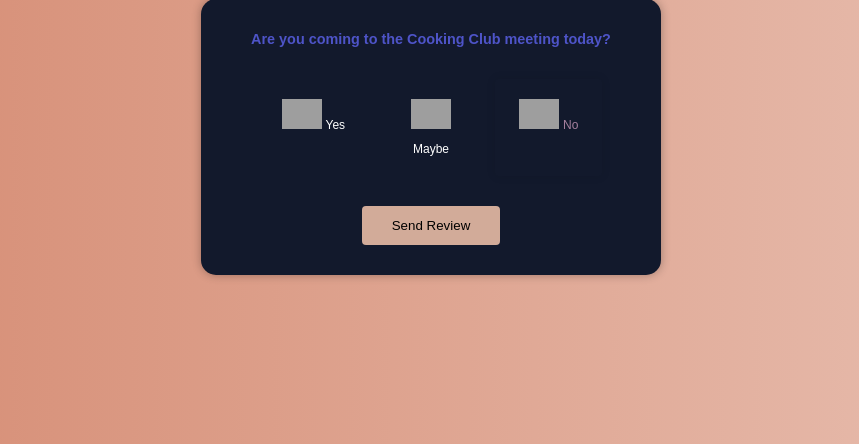
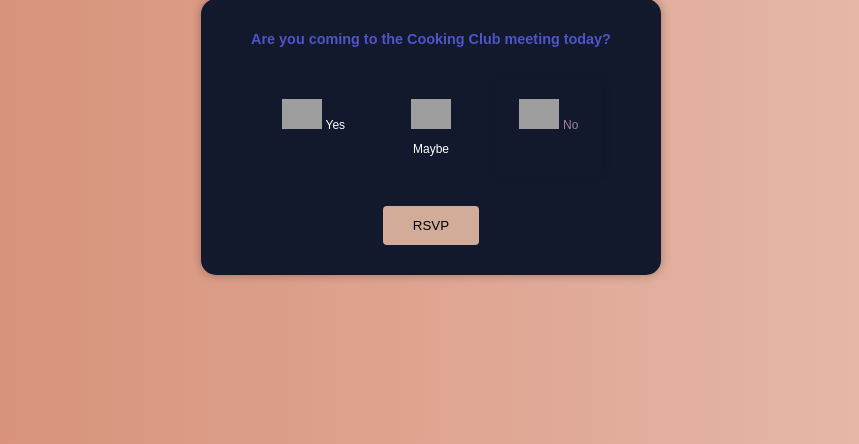
Before and after one commit to SlimeyTurtles/jinjaturtles, a Flask app: page /test/ in a window 1280 px wide. Shown: the part 127-571 px from the top of the page, without its empty margins (209-1068 px from the left). Run offline with Flask 2, Linux system fonts and the light colour scheme; some libraries are stand-ins or nearby versions; grey boxes are pictures that could not be loaded.

Commit message:
created an RSVP page edit

```diff
--- a/templates/test.html
+++ b/templates/test.html
@@ -26,7 +26,7 @@
             <small>No</small>
         </div>
     </div>
-    <button class="btn" id="send">Send Review</button>
+    <button class="btn" id="send">RSVP</button>
 </div>
 </html>
 
```
